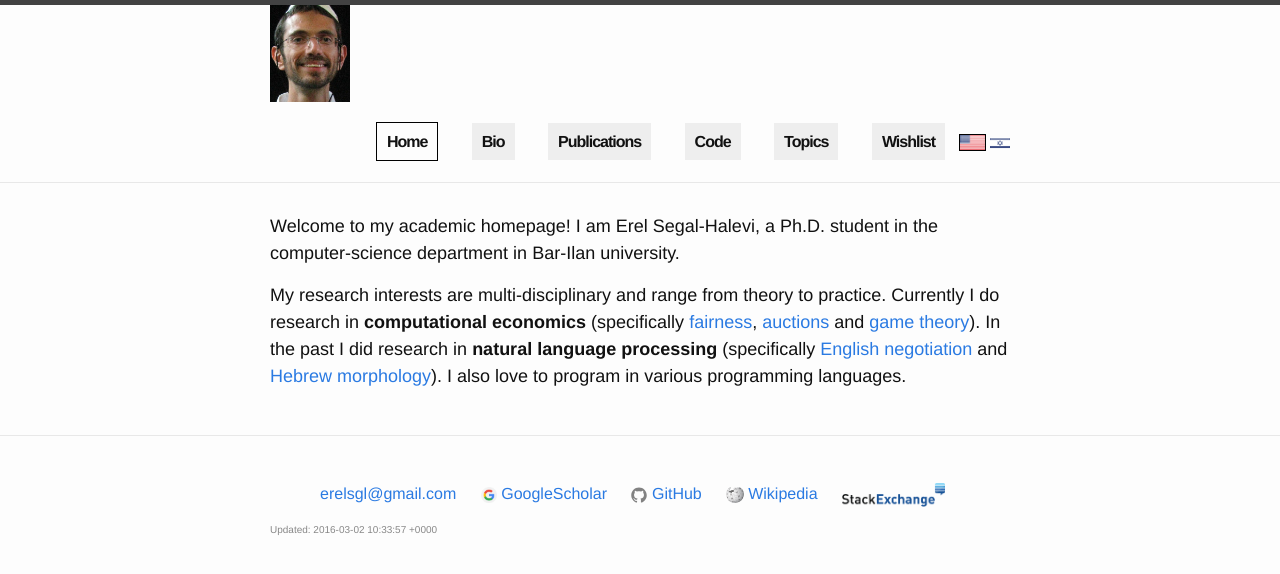
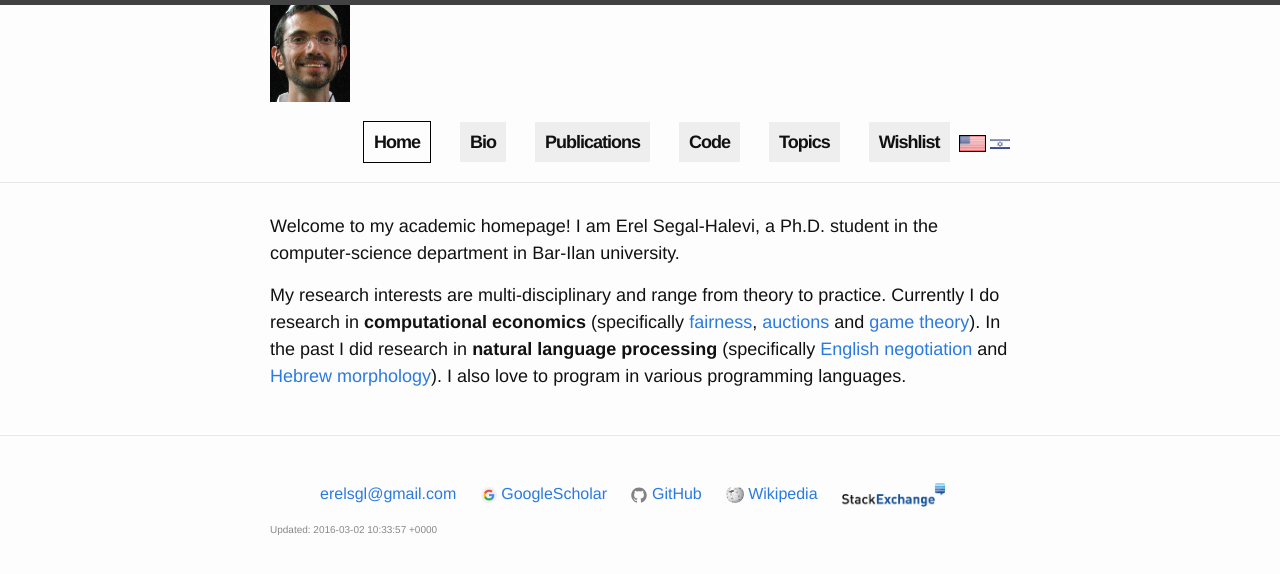
Before and after one commit to erelsgl/erelsgl.github.io, a Jekyll site: the page built from pages/en/about.md, in a window 1280 px wide. Shown: the top 574 px of the page. Built offline with Jekyll 4.4.1, drawn with Linux system fonts in a browser that asks for light colours.

Commit message:
Update _layout.scss

```diff
--- a/_sass/_layout.scss
+++ b/_sass/_layout.scss
@@ -24,7 +24,7 @@
 }
 
 .page-links {
-    font-size: 16px;
+    font-size: 18px;
     font-weight: 700;
     line-height: 80px;
     letter-spacing: -1px;
@@ -36,15 +36,16 @@
     }
 }
 
-.page-links a.page-link {
-    background: #eee;
-    margin: 10px;
+.page-links .page-link {
+    margin: 5px;
     padding: 10px;
 }
 
+.page-links a.page-link {
+        background: #eee;
+}
+
 .page-links b.page-link {
-    margin: 10px;
-    padding: 10px;
     border: solid 1px black;
 }
 
```
